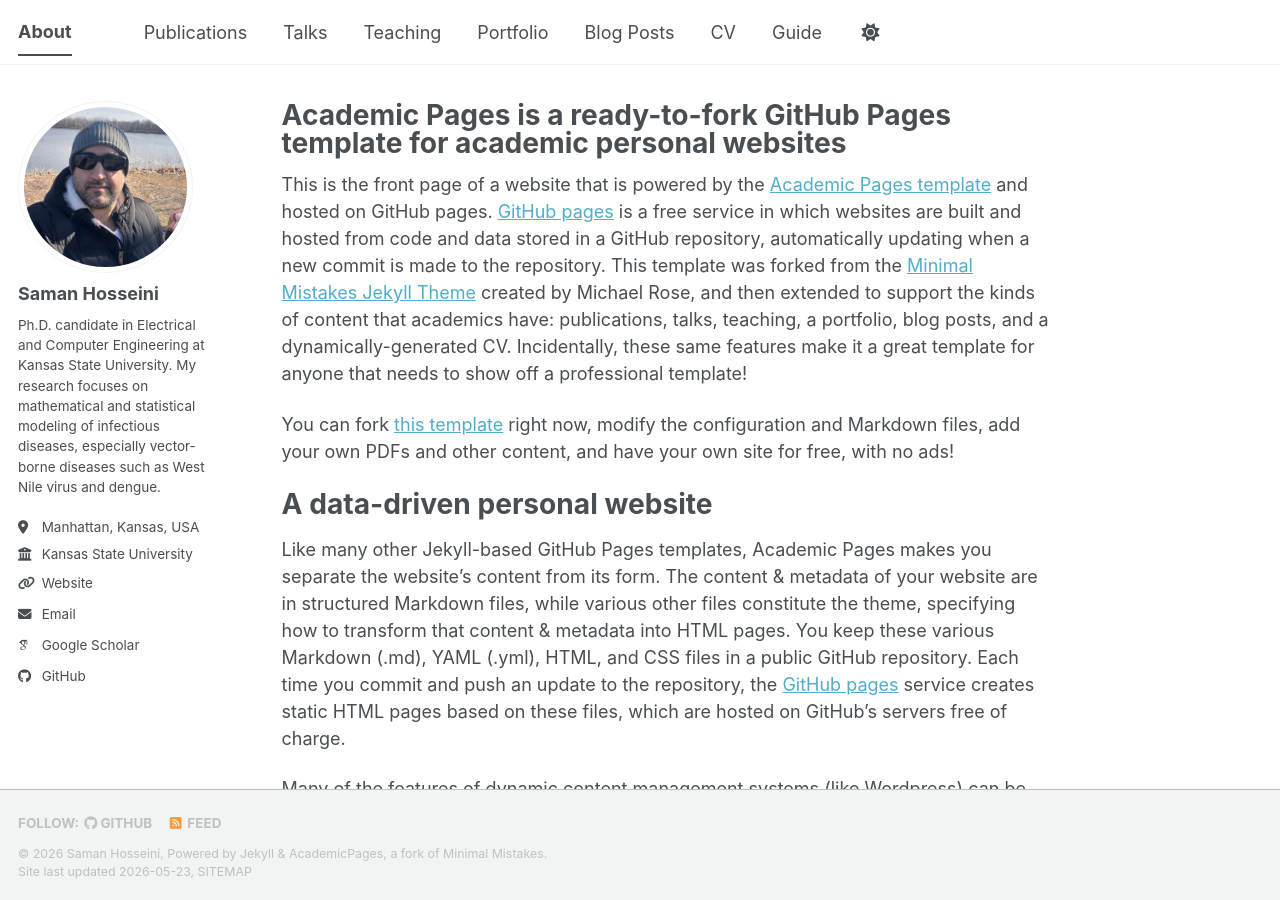
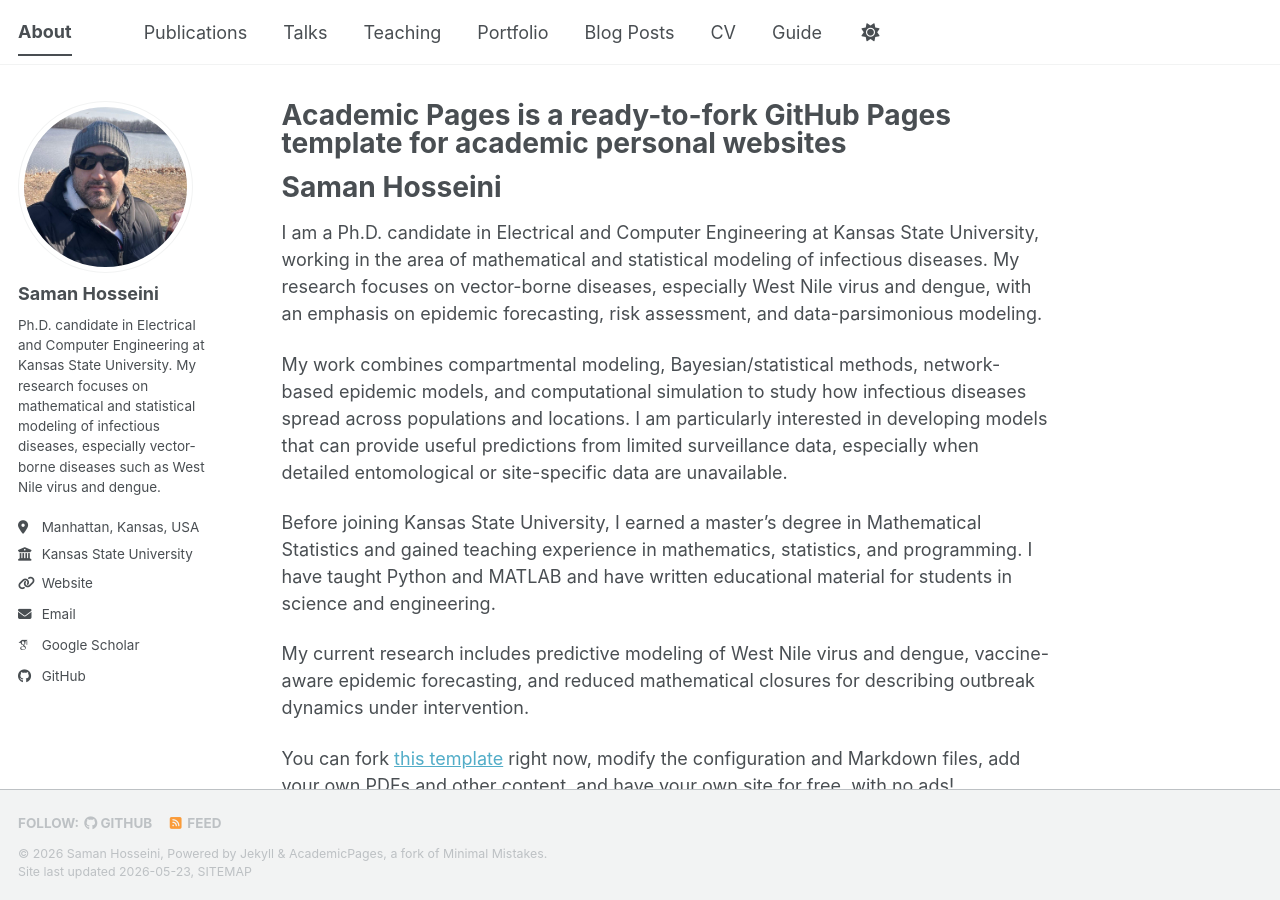
Before and after one commit to Saman-Hoss/Saman-Hoss.github.io, a Jekyll site: the page built from _pages/about.md, in a window 1280 px wide and 900 px high. Built offline with Jekyll 4.4.1, drawn with Linux system fonts in a browser that asks for light colours; some web fonts are replaced; a script bundle is joined from its source files by our own code; library files that are not in the unit come from our copies.

Commit message:
Update about.md

```diff
--- a/_pages/about.md
+++ b/_pages/about.md
@@ -7,7 +7,15 @@
   - /about.html
 ---
 
-This is the front page of a website that is powered by the [Academic Pages template](https://github.com/academicpages/academicpages.github.io) and hosted on GitHub pages. [GitHub pages](https://pages.github.com) is a free service in which websites are built and hosted from code and data stored in a GitHub repository, automatically updating when a new commit is made to the repository. This template was forked from the [Minimal Mistakes Jekyll Theme](https://mmistakes.github.io/minimal-mistakes/) created by Michael Rose, and then extended to support the kinds of content that academics have: publications, talks, teaching, a portfolio, blog posts, and a dynamically-generated CV. Incidentally, these same features make it a great template for anyone that needs to show off a professional template!
+# Saman Hosseini
+
+I am a Ph.D. candidate in Electrical and Computer Engineering at Kansas State University, working in the area of mathematical and statistical modeling of infectious diseases. My research focuses on vector-borne diseases, especially West Nile virus and dengue, with an emphasis on epidemic forecasting, risk assessment, and data-parsimonious modeling.
+
+My work combines compartmental modeling, Bayesian/statistical methods, network-based epidemic models, and computational simulation to study how infectious diseases spread across populations and locations. I am particularly interested in developing models that can provide useful predictions from limited surveillance data, especially when detailed entomological or site-specific data are unavailable.
+
+Before joining Kansas State University, I earned a master’s degree in Mathematical Statistics and gained teaching experience in mathematics, statistics, and programming. I have taught Python and MATLAB and have written educational material for students in science and engineering.
+
+My current research includes predictive modeling of West Nile virus and dengue, vaccine-aware epidemic forecasting, and reduced mathematical closures for describing outbreak dynamics under intervention.
 
  You can fork [this template](https://github.com/academicpages/academicpages.github.io) right now, modify the configuration and Markdown files, add your own PDFs and other content, and have your own site for free, with no ads!
 
```
